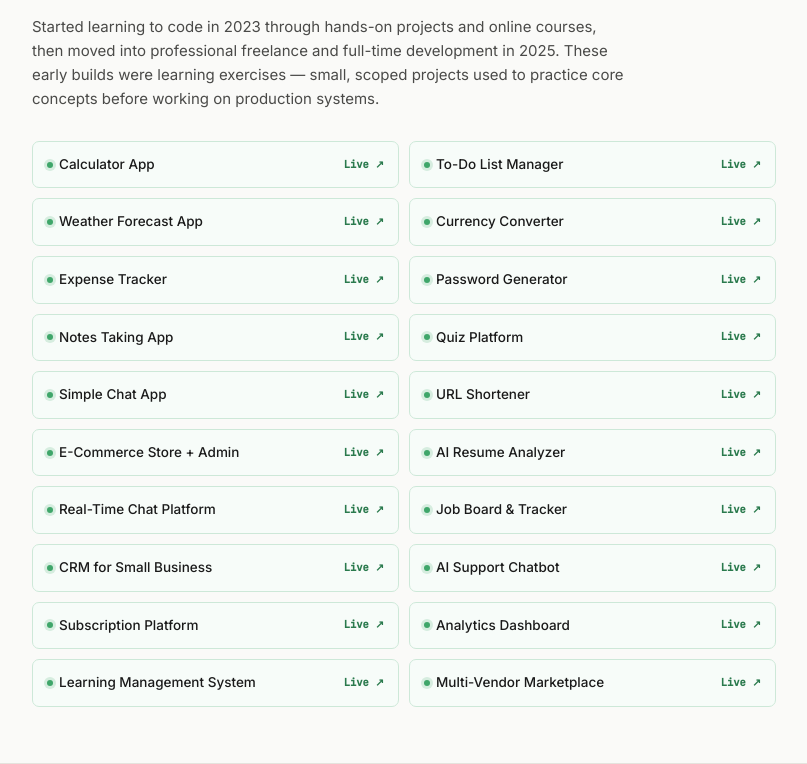
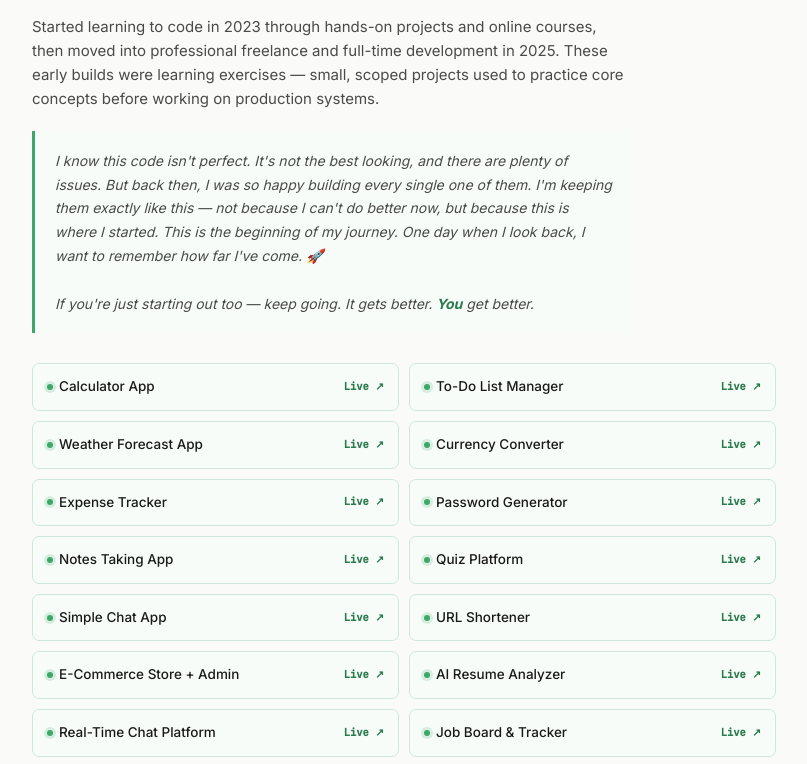
Before and after one commit to ImManzo/ImManzo.github.io, a plain HTML site: page index.html in a window 1280 px wide. Shown: the part 2040-2804 px from the top of the page, without its empty margins (236-1043 px from the left). Drawn offline with Linux system fonts and the light colour scheme.

Commit message:
Add motivational note to journey section on website

```diff
--- a/index.html
+++ b/index.html
@@ -238,8 +238,14 @@
 
   /* ---------- LEARNING JOURNEY ---------- */
   .journey-note{
-    font-size:15px; color:var(--ink-soft); max-width:600px; margin-bottom:30px;
+    font-size:15px; color:var(--ink-soft); max-width:600px; margin-bottom:20px;
   }
+  .journey-quote{
+    font-size:14px; color:var(--ink-soft); max-width:600px; margin-bottom:30px;
+    padding:18px 20px; background:#F7FCF9; border-left:3px solid #3FA66A;
+    border-radius:0 8px 8px 0; line-height:1.7; font-style:italic;
+  }
+  .journey-quote strong{ color:#2A7A4D; }
   .journey-grid{
     display:grid; grid-template-columns:repeat(2, 1fr); gap:10px;
   }
@@ -464,6 +470,10 @@
       <span class="section-num">03</span>
     </div>
     <p class="journey-note reveal">Started learning to code in 2023 through hands-on projects and online courses, then moved into professional freelance and full-time development in 2025. These early builds were learning exercises — small, scoped projects used to practice core concepts before working on production systems.</p>
+    <blockquote class="journey-quote reveal">
+      I know this code isn't perfect. It's not the best looking, and there are plenty of issues. But back then, I was so happy building every single one of them. I'm keeping them exactly like this — not because I can't do better now, but because this is where I started. This is the beginning of my journey. One day when I look back, I want to remember how far I've come. 🚀<br><br>
+      If you're just starting out too — keep going. It gets better. <strong>You</strong> get better.
+    </blockquote>
     <div class="journey-grid reveal">
       <a class="journey-item" href="./projects/calculator/" target="_blank" rel="noopener"><span class="journey-name">Calculator App</span><span class="journey-tech">Live ↗</span></a>
       <a class="journey-item" href="./projects/todo-list/" target="_blank" rel="noopener"><span class="journey-name">To-Do List Manager</span><span class="journey-tech">Live ↗</span></a>
```
